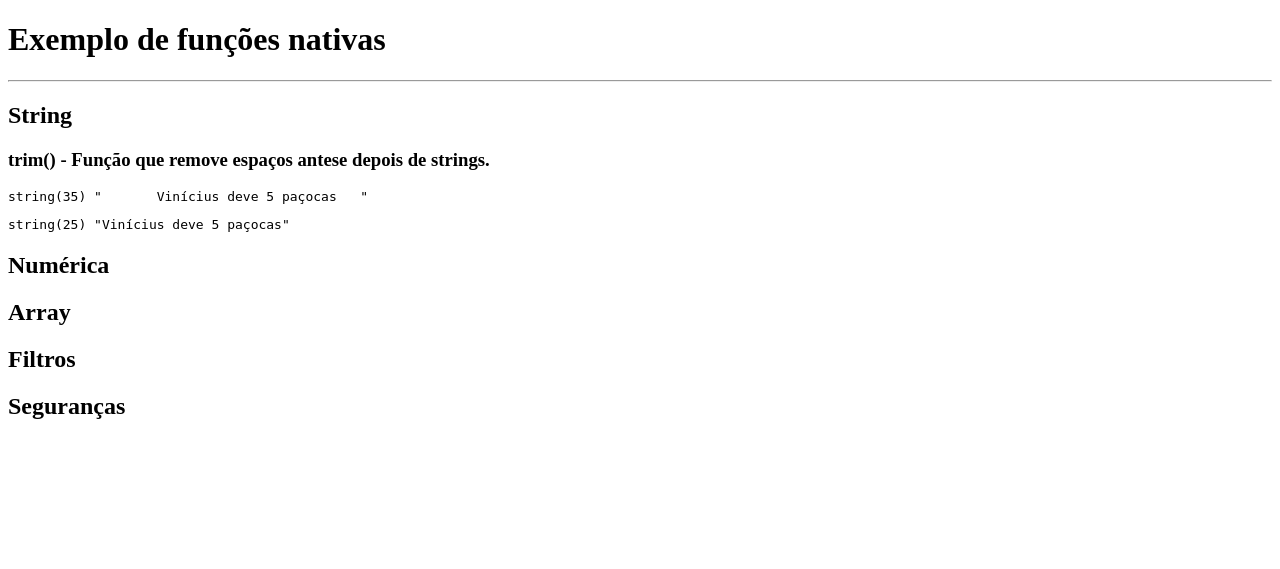
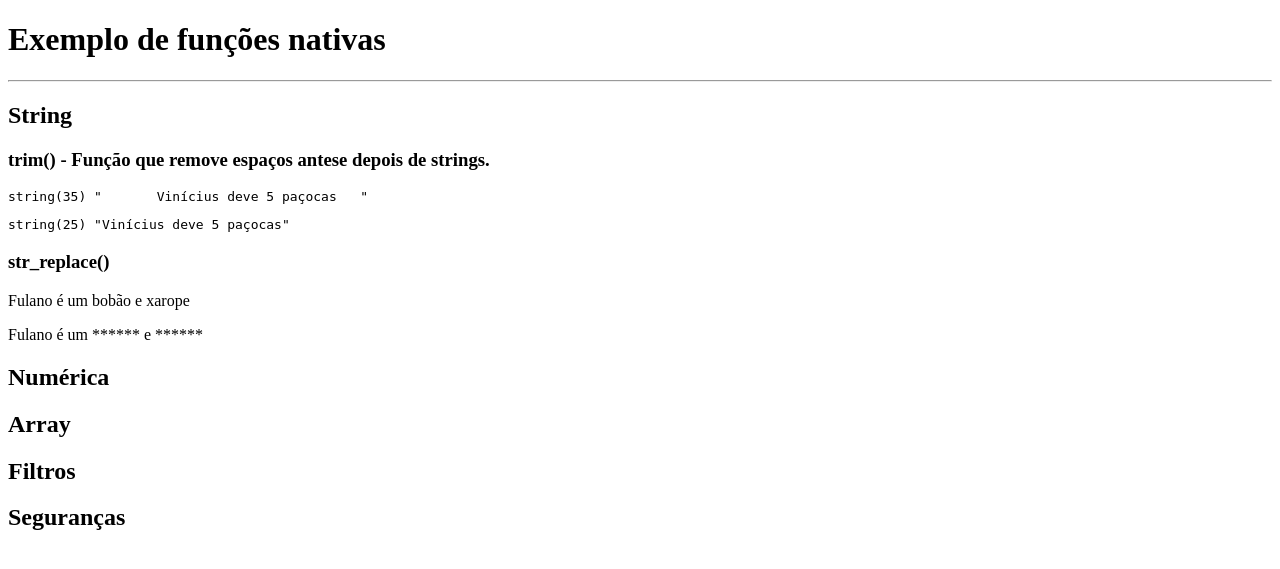
Before and after one commit to viniciusmbarbosa/aulas-php-tec, a PHP site: page /07-funcoes-nativas.php in a window 1280 px wide. Shown: the top 569 px of the page. Run offline with PHP 8.4, Linux system fonts and the light colour scheme.

Commit message:
usamos a funcão str_replace
Substituição de string

```diff
--- a/07-funcoes-nativas.php
+++ b/07-funcoes-nativas.php
@@ -18,6 +18,18 @@
     ?>
     <pre><?=var_dump($nome)?></pre>
     <pre><?=var_dump($nomeSemEspaco)?></pre>
+
+    <h3>str_replace()</h3>
+    <?php
+    /* Funcão que permite suvstituição de string/caracteres. */
+    $fraseFeia = "<p>Fulano é um bobão e xarope</p>";
+    $fraseBonitinha = str_replace(["xarope", "bobão"],"******", $fraseFeia);
+
+    ?>
+    <p><?=$fraseFeia?></p>
+    <p><?=$fraseBonitinha?></p>
+
+
     <h2>Numérica</h2>
 
     <h2>Array</h2>
```
